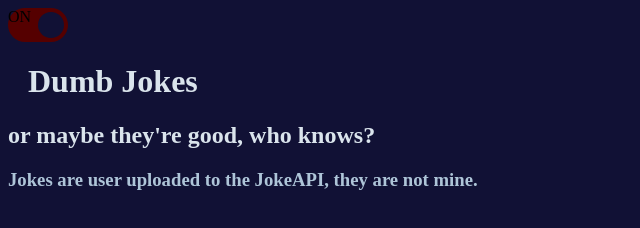
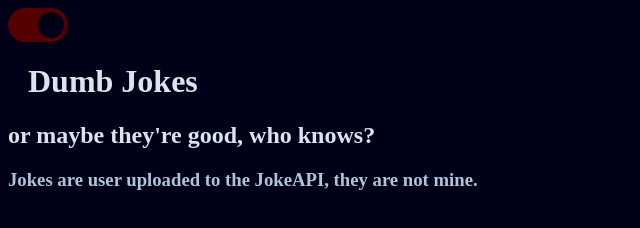
Before and after one commit to ArcIsTaken/Stupid-Jokes-API, a plain HTML site: page HTML/index.html in a window 1280 px wide. Shown: the whole page, without its empty margins (0-640 px from the left). Drawn offline with Linux system fonts and the light colour scheme.

Commit message:
consolidating the files to 1 folder, makes working on it easier

```diff
--- a/HTML/index.html
+++ b/HTML/index.html
@@ -12,8 +12,6 @@
     <label class="switch">
         <input type="checkbox" checked>
         <span class="slider round">
-           <span class="on">ON<span>
-        </span>
       </label>
     <!--header info-->
     <h1>Dumb Jokes</h1>
--- /dev/null
+++ b/HTML/index.js
@@ -0,0 +1,3 @@
+document.addEventListener("DOMContentLoaded", (event) => {
+    console.log("page ready");
+  });
--- a/HTML/style.css
+++ b/HTML/style.css
@@ -1,6 +1,6 @@
 /*setting body style*/
 body {
-    background-color: rgb(17, 17, 53);
+    background-color: rgb(0, 1, 24);
   }
 /*main title text coloration*/
   h1 {
@@ -44,12 +44,12 @@ body {
 
 .slider:before {
   position: absolute;
-  content: "";
+  content: "off";
   height: 26px;
   width: 26px;
   left: 4px;
   bottom: 4px;
-  background-color: rgb(17, 17, 53);
+  background-color: rgb(0, 1, 24);
   -webkit-transition: .4s;
   transition: .4s;
 }
```
Also changed, not shown: CSS/index.js (deleted).
